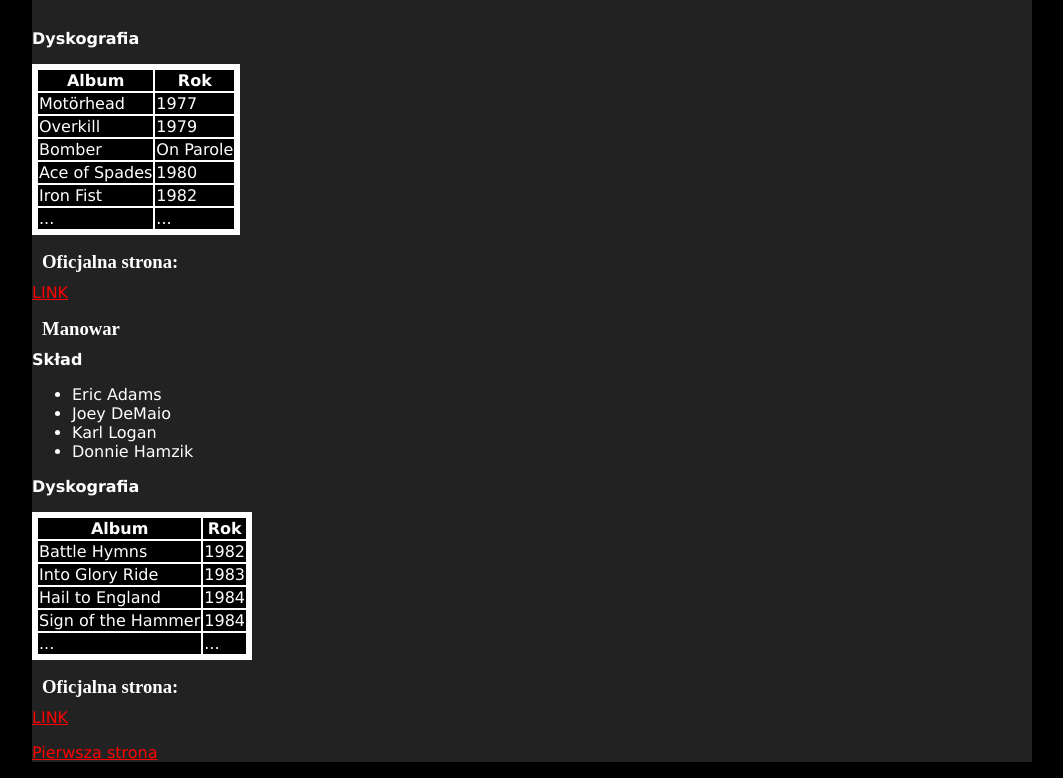
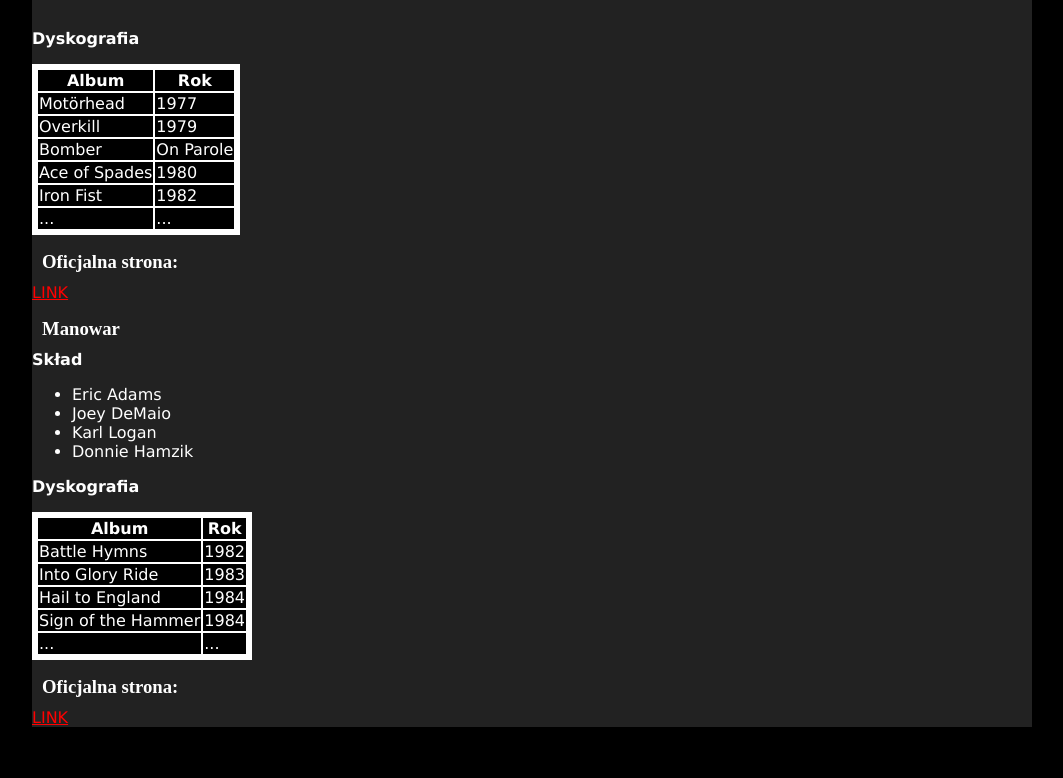
Before and after one commit to kompman777/kompman777.github.io, a plain HTML site: page Bands.html in a window 1280 px wide. Shown: the part 933-1711 px from the top of the page, without its empty margins (108-1171 px from the left). After the commit the page ends 1668 px from the top, so only its background shows below. Drawn offline with nearby package versions, Linux system fonts and the light colour scheme.

Commit message:
Metalv1.08.02

```diff
--- a/Bands.html
+++ b/Bands.html
@@ -143,9 +143,6 @@
         </table>
 </p><h3>Oficjalna strona:</h3>
 <a href="http://manowar.com/">LINK</a>
-    <p >
-        <a href="index">Pierwsza strona</a>
-    </p>
 
     </div>
     </body>
```
